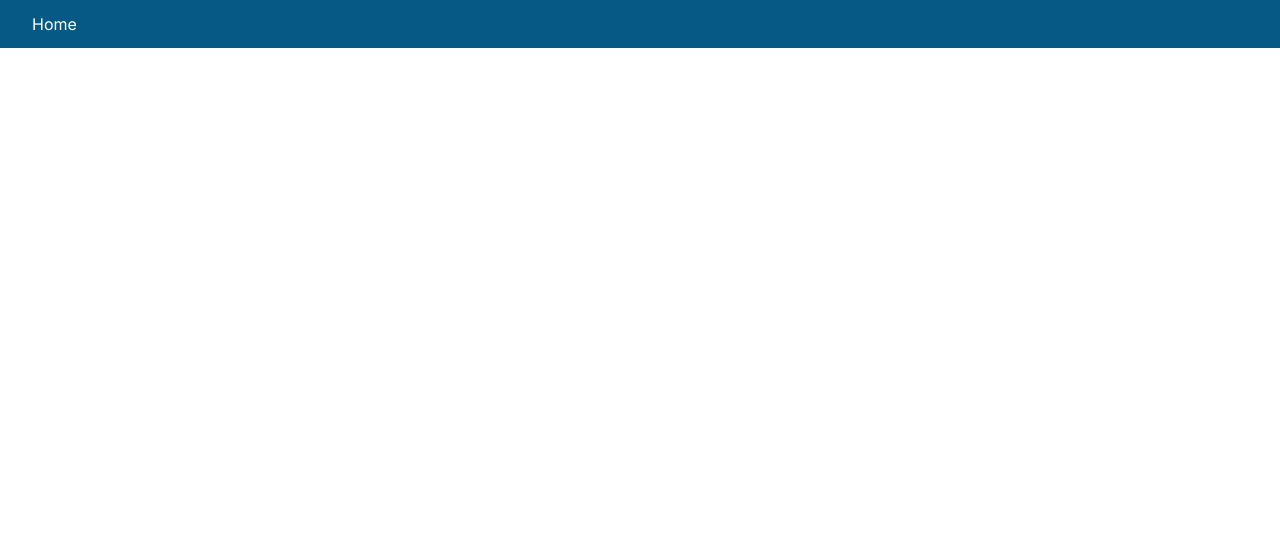
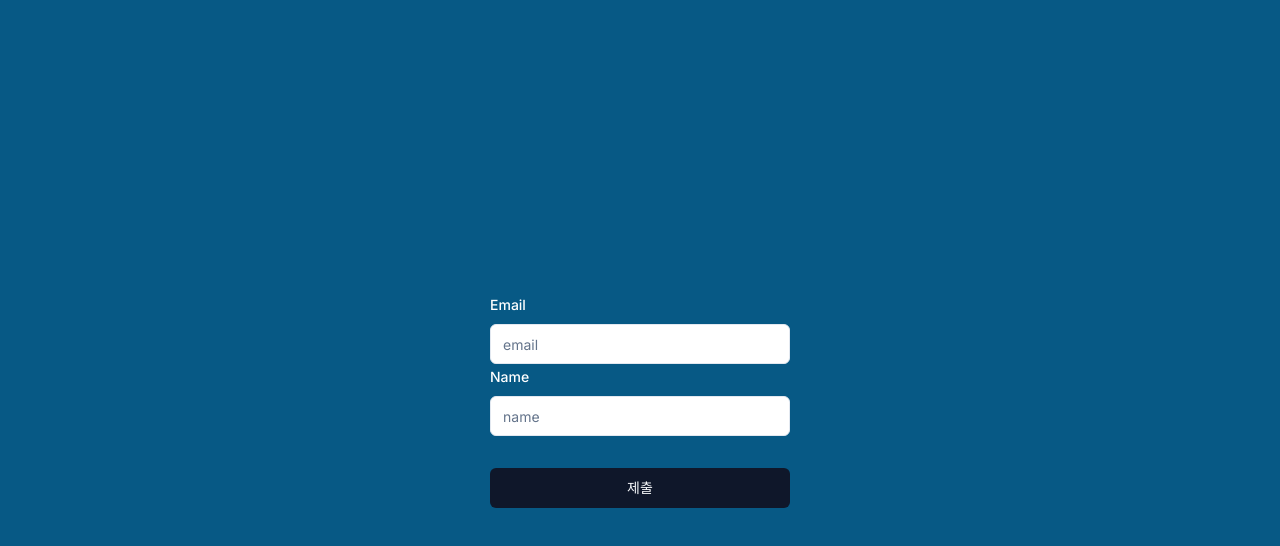
Before and after one commit to iinsue/renew-board, a Next.js app: page / in a window 1280 px wide. Shown: the top 546 px of the page. Built offline with nearby package versions, Linux system fonts and the light colour scheme.

Commit message:
add test form

```diff
--- a/app/page.tsx
+++ b/app/page.tsx
@@ -1,7 +1,11 @@
+import { InputForm } from "@/components/input-form";
+
 export default function Home() {
   return (
-    <main className="bg-sky-700 px-4 py-2 text-white hover:bg-sky-800 sm:px-8 sm:py-3">
-      <div>Home</div>
+    <main className="flex min-h-screen items-center justify-center bg-sky-700 px-4 py-2 text-white hover:bg-sky-800 sm:px-8 sm:py-3">
+      <div className="w-[300px]">
+        <InputForm />
+      </div>
     </main>
   );
 }
--- /dev/null
+++ b/components/input-form.tsx
@@ -0,0 +1,60 @@
+"use client";
+import {
+  Form,
+  FormControl,
+  FormField,
+  FormItem,
+  FormLabel,
+} from "@/components/ui/form";
+import { useForm } from "react-hook-form";
+import { Input } from "./ui/input";
+import { Button } from "./ui/button";
+
+export const InputForm = () => {
+  const form = useForm({
+    defaultValues: {
+      email: "",
+      name: "",
+    },
+  });
+
+  const onSubmit = (data: any) => {
+    console.log("data", data);
+  };
+
+  return (
+    <>
+      <Form {...form}>
+        <form onSubmit={form.handleSubmit(onSubmit)}>
+          <FormField
+            name="email"
+            control={form.control}
+            render={({ ...field }) => (
+              <FormItem>
+                <FormLabel>Email</FormLabel>
+                <FormControl>
+                  <Input placeholder="email" {...field} />
+                </FormControl>
+              </FormItem>
+            )}
+          />
+          <FormField
+            name="name"
+            control={form.control}
+            render={({ ...field }) => (
+              <FormItem>
+                <FormLabel>Name</FormLabel>
+                <FormControl>
+                  <Input placeholder="name" {...field} />
+                </FormControl>
+              </FormItem>
+            )}
+          />
+          <Button type="submit" className="mt-8 w-full">
+            제출
+          </Button>
+        </form>
+      </Form>
+    </>
+  );
+};
```
